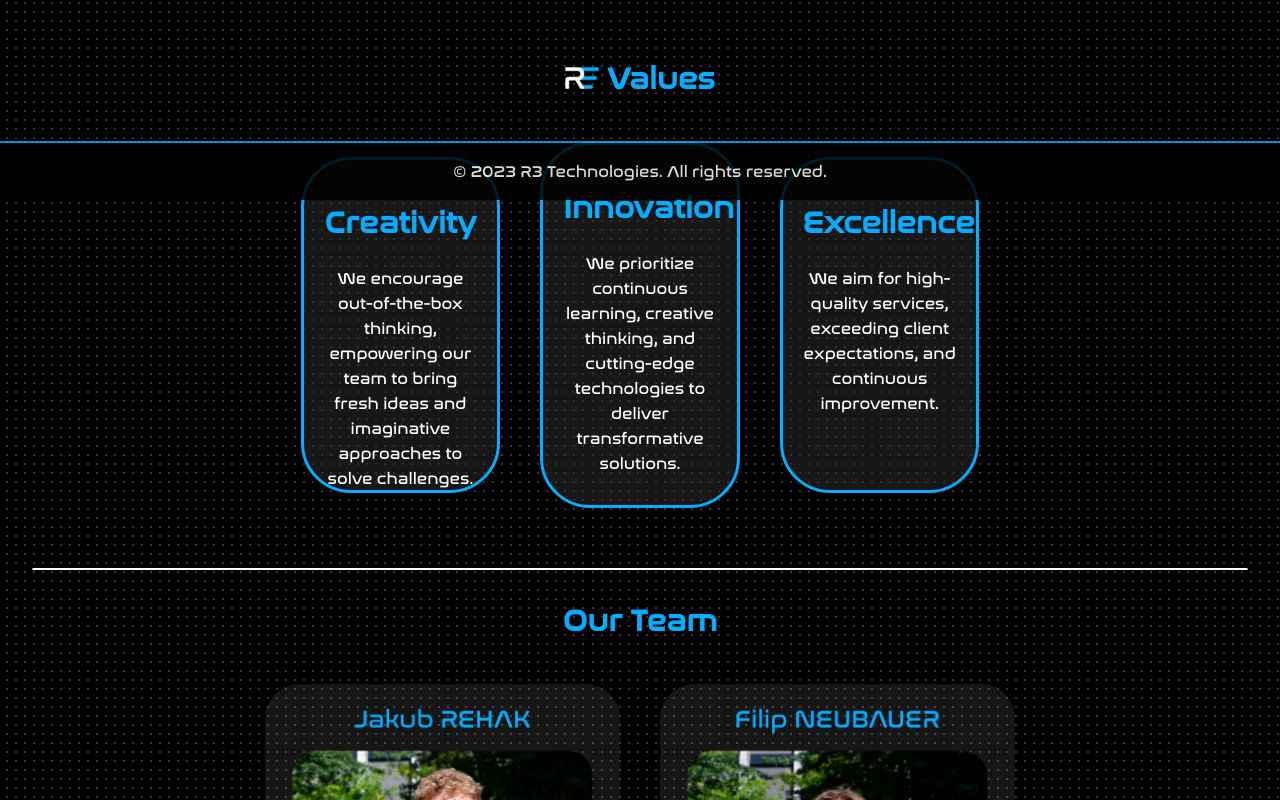
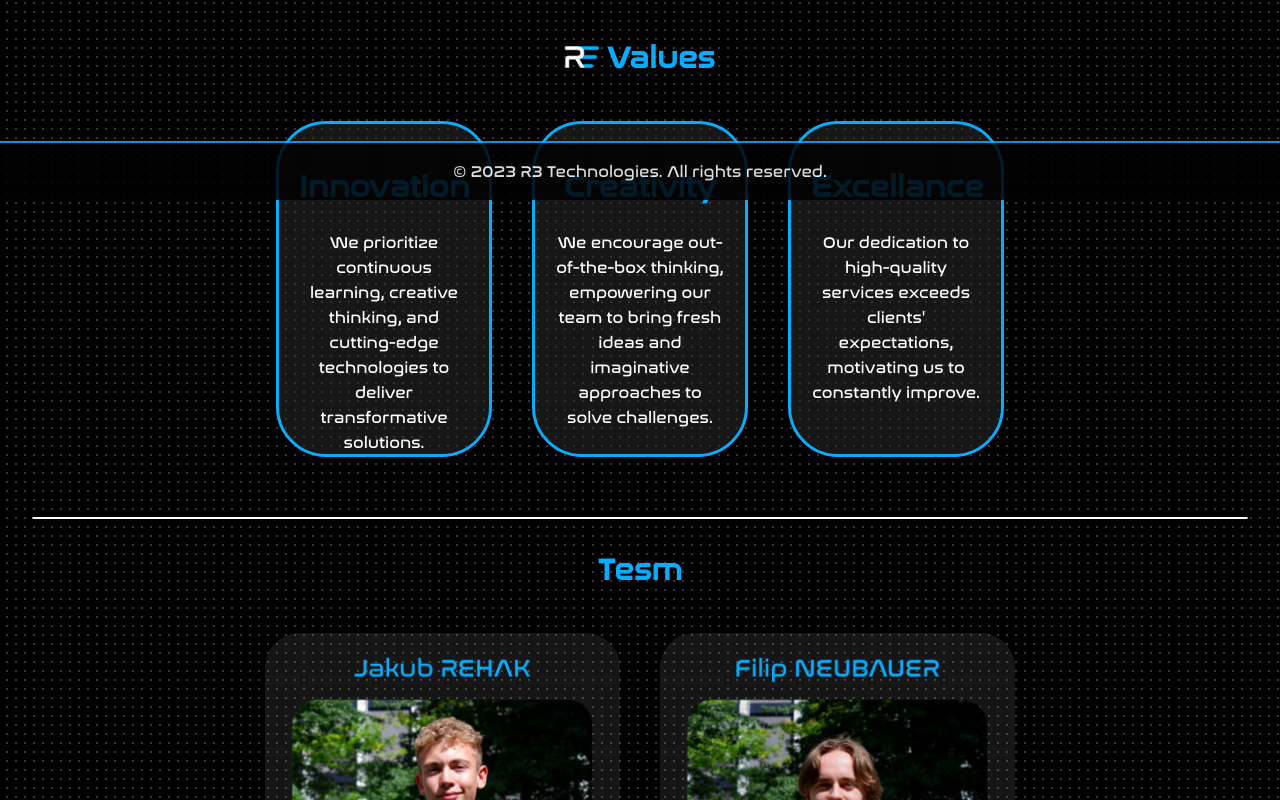
Before and after one commit to FilipNeubauer/r3web, a React (Create React App) app: page /#/About in a window 1280 px wide. Shown: the part 600-1400 px from the top of the page. Built offline with nearby package versions, Linux system fonts and the light colour scheme.

Commit message:
cz about

```diff
--- a/src/components/Navbar.jsx
+++ b/src/components/Navbar.jsx
@@ -3,10 +3,18 @@ import { Link } from 'react-router-dom';
 import "../styles.css"
 import miniLogo from "../images/WhiteR3.png"
 import { useState, useEffect } from 'react';
+import { useTranslationContext } from './TranslationContext';
 
 
 function Navbar(props) {
 
+  const { translate, switchBool } = useTranslationContext();
+
+
+  const toggleLanguage = () => {
+    switchBool();
+    translate();
+  };
 
   // open or not
   const [open, setOpen] = useState(false)
@@ -62,6 +70,9 @@ function Navbar(props) {
               <Link to='/Services'>Services</Link>
             </li>
 
+        <button onClick={toggleLanguage}>Toggle LAng</button>
+
+
             {/* <li>
               <Link to='/Projects'>Projects</Link>
             </li> */}
--- a/src/components/TranslationContext.js
+++ b/src/components/TranslationContext.js
@@ -7,12 +7,43 @@ export const useTranslationContext = () => useContext(TranslationContext);
 
 export const TranslationProvider = ({ children }) => {
   const [language, setLanguage] = useState(false);
+  const [h_vision, setH_vision] = useState(
+    "Our Vision"
+  );
+  const [h_whatwedo, setH_whatwedo] = useState(
+    "What We Do"
+  );
   const [vision, setVision] = useState(
     "We envision a world transformed by our technological innovations. Through disruptive thinking, and collaboration, we aim to drive breakthroughs in key areas. Our vision extends beyond technological advancements; it encompasses creating a future where innovation serves humanity."
   );
   const [whatwedo, setWhatwedo] = useState(
     "We offer a comprehensive range of digital services designed to help businesses thrive in the modern age. We deliver innovative solutions tailored to meet the unique needs of our clients."
   );
+  const [team, setTeam] = useState(
+    "Tesm"
+  );
+  const [values, setValues] = useState(
+    "Values"
+  );
+  const [creativity, setCreativity] = useState(
+    "We encourage out-of-the-box thinking, empowering our team to bring fresh ideas and imaginative approaches to solve challenges."
+  );
+  const [h_creativity, setH_creativity] = useState(
+    "Creativity"
+  );
+  const [h_excellence, setH_excellence] = useState(
+    "Excellance"
+  );
+  const [excellence, setExcellence] = useState(
+    "Our dedication to high-quality services exceeds clients' expectations, motivating us to constantly improve."
+    );
+  const [h_innovation, setH_inovation] = useState(
+    "Innovation"
+  );
+  const [innovation, setInnovation] = useState(
+    "We prioritize continuous learning, creative thinking, and cutting-edge technologies to deliver transformative solutions."
+  );
+
 
   const switchBool = () => {
     if (language){
@@ -31,18 +62,80 @@ export const TranslationProvider = ({ children }) => {
       setWhatwedo(
         "We offer a comprehensive range of digital services designed to help businesses thrive in the modern age. We deliver innovative solutions tailored to meet the unique needs of our clients."
       );
-    } else {
+      setH_vision(
+        "Our Vision"
+      );
+      setH_whatwedo(
+        "What We Do"
+      );
+      setTeam(
+        "Our Team"
+      );
+      setH_creativity(
+        "Creativity"
+      );
+      setValues(
+        "Values"
+      );
+      setCreativity(
+        "We encourage out-of-the-box thinking, empowering our team to bring fresh ideas and imaginative approaches to solve challenges."
+      );
+      setExcellence(
+        "Our dedication to high-quality services exceeds clients' expectations, motivating us to constantly improve."
+      );
+      setH_excellence(
+        "Excellance"
+      );
+      setInnovation(
+        "We believe that innovation drives society, so we use the latest technology to create a better future."
+      );
+      setH_inovation(
+        "Innovation"
+      );
+
+    }
+    else {
       setVision(
         "Představujeme si svět, který je díky našim technologiím lepší. Prostřednictvím inovací, kreativity a spolupráce, se snažíme dosáhnout průlomu v klíčových oblastech. Naše vize přesahuje technologický pokrok; zahrnuje vytvoření budoucnosti, ve které naše technologie slouží lidstvu."
       );
+      setExcellence(
+        "Naše oddanost vysoce kvalitním službám překračuje očekávání klientů a motivuje nás k neúnavnému zdokonalování."
+      );
+      setH_creativity(
+        "Kreativita"
+      );
       setWhatwedo(
         "Nabízíme komplexní řadu digitálních služeb navržené tak, aby pomohly podnikům prosperovat v dnešním světě. Poskytujeme inovativní řešení šitá na míru jedinečným potřebám našich klientů."
+      );
+      setH_vision(
+        "Naše Vize"
+      );
+      setH_whatwedo(
+        "Co Děláme"
+      );
+      setTeam(
+        "Náš Tým"
+      );
+      setValues(
+        "Hodnoty"
+      );
+      setCreativity(
+        "Podporujeme netradiční myšlení a umožňujeme našemu týmu přinášet nové kreativní nápady a přístupy k řešení problémů."
+      );
+      setH_excellence(
+        "Kvalita"
+      );
+      setInnovation(
+        "Věříme, že inovace jsou hybatelem společnosti, proto využíváme nejmodernější technologie, ke tvorbě lepší budoucnosti."
+      );
+      setH_inovation(
+        "Inovace"
       );
     }
   };
 
   return (
-    <TranslationContext.Provider value={{ language, setLanguage, vision, whatwedo, translate, switchBool }}>
+    <TranslationContext.Provider value={{ language, translate, switchBool, setLanguage, vision, creativity, whatwedo, h_vision, h_creativity, h_whatwedo, team, values, h_excellence, excellence, innovation, h_innovation}}>
       {children}
     </TranslationContext.Provider>
   );
--- a/src/components/cards/Creativity.jsx
+++ b/src/components/cards/Creativity.jsx
@@ -1,13 +1,14 @@
 import React from 'react';
+import { useTranslationContext } from '../TranslationContext';
 
 const Creativity = (props) => {
+  const { h_creativity, creativity } = useTranslationContext();
+
   return (
-    <div className="sidecard">
-      <h2>Creativity</h2>
+    <div className="card">
+      <h2> {h_creativity} </h2>
       <p>
-      We encourage out-of-the-box thinking,
-      empowering our team to bring fresh ideas
-      and imaginative approaches to solve challenges.
+        {creativity}
       </p>
       </div>
   );
--- a/src/components/cards/Excellence.jsx
+++ b/src/components/cards/Excellence.jsx
@@ -1,13 +1,15 @@
 import React from 'react';
+import { useTranslationContext } from '../TranslationContext';
 
 const Excellence = (props) => {
+
+  const { h_excellence, excellence } = useTranslationContext();
+
   return (
-    <div className="sidecard">
-      <h2>Excellence</h2>
+    <div className="card">
+      <h2> {h_excellence} </h2>
       <p>
-      We aim for high-quality services,
-      exceeding client expectations,
-      and continuous improvement.
+        {excellence}
       </p>
       </div>
   );
--- a/src/components/cards/Innovation.jsx
+++ b/src/components/cards/Innovation.jsx
@@ -1,13 +1,15 @@
 import React from 'react';
+import { useTranslationContext } from '../TranslationContext';
 
 const Innovation = (props) => {
+
+  const { h_innovation, innovation } = useTranslationContext();
+
   return (
     <div className="card">
-      <h2>Innovation</h2>
+      <h2> {h_innovation} </h2>
       <p>
-      We prioritize continuous learning,
-      creative thinking, and cutting-edge
-      technologies to deliver transformative solutions.
+        {innovation}
       </p>
       </div>
   );
--- a/src/pages/About.jsx
+++ b/src/pages/About.jsx
@@ -11,27 +11,22 @@ import Excellence from '../components/cards/Excellence';
 import { useTranslationContext } from '../components/TranslationContext';
 
 const About = () => {
-  const { vision, whatwedo, translate, switchBool } = useTranslationContext();
+    const { vision, whatwedo, h_vision, h_whatwedo, values, team } = useTranslationContext();
 
-  const toggleLanguage = () => {
-    switchBool();
-    translate();
-  };
+
     return (
         <>
         <Navbar current={"about"}/>
         <div className='contentAbout'>
         <div className='vision'>
-            <h2 className='h2about'>Our Vision</h2>
+            <h2 className='h2about'> {h_vision} </h2>
         <p>
          {vision}
         </p>
-        <button onClick={toggleLanguage}>Toggle LAng</button>
-
         </div>
 
         <div className='whatWeDo'>
-            <h2 className='h2about'>What We Do</h2>
+            <h2 className='h2about'> {h_whatwedo} </h2>
             <p>
                 {whatwedo}
             </p>
@@ -40,12 +35,12 @@ const About = () => {
             <div className='coreValues'>
             <h2>
                 <img src={logo} className="h2Logo" alt="R3 technologies"></img>
-                   Values
+                   {values}
                 </h2>
                 </div>
                 <div className='cards'>
+                    <Innovation/>
                     <Creativity/>
-                    <Innovation/>
                     <Excellence/>
                 </div>
 
@@ -54,7 +49,7 @@ const About = () => {
                 </div>
 
                 <div className='team'>
-                    <h2>Our Team</h2>
+                    <h2> {team} </h2>
                     <div className='imgTeam'>
                     <img src={reh} className='member'/>
                     <img src={neub} className='member'/>
--- a/src/styles.css
+++ b/src/styles.css
@@ -354,20 +354,7 @@ li a:active {
  }
 
  .card {
-    width: 20%;
-    display: column;
-    background-color: rgba(47, 47, 47, 0.5); /* RGBA color with 50% opacity */
-    border: 3px solid #09ABFD;
-    text-align: center;
-    border-radius: 50px;
-    padding: 20px;
-    margin: 20px;
-    align-items: center;
-    height: 320px;
- }
-
- .sidecard{
-    width: 20%;
+    width: 170px;
     display: column;
     background-color: rgba(47, 47, 47, 0.5); /* RGBA color with 50% opacity */
     border: 3px solid #09ABFD;
```
